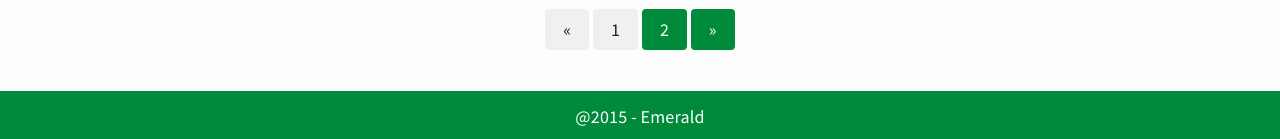
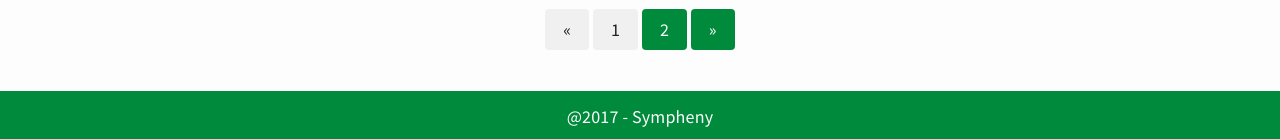
Before and after one commit to Sympheny/Sympheny.github.io, a Jekyll site: the page built from index.html, in a window 1280 px wide and 900 px high, scrolled down 1745 px. Shown: the part 758-897 px from the top of the window. Built offline with Jekyll 4.4.1, drawn with Linux system fonts in a browser that asks for light colours; the list of posts is cut into pages by our own code.

Commit message:
Update footer.html

```diff
--- a/_includes/footer.html
+++ b/_includes/footer.html
@@ -1 +1 @@
-<footer><span>@2015 - Emerald</span></footer>
+<footer><span>@2017 - Sympheny</span></footer>
```
